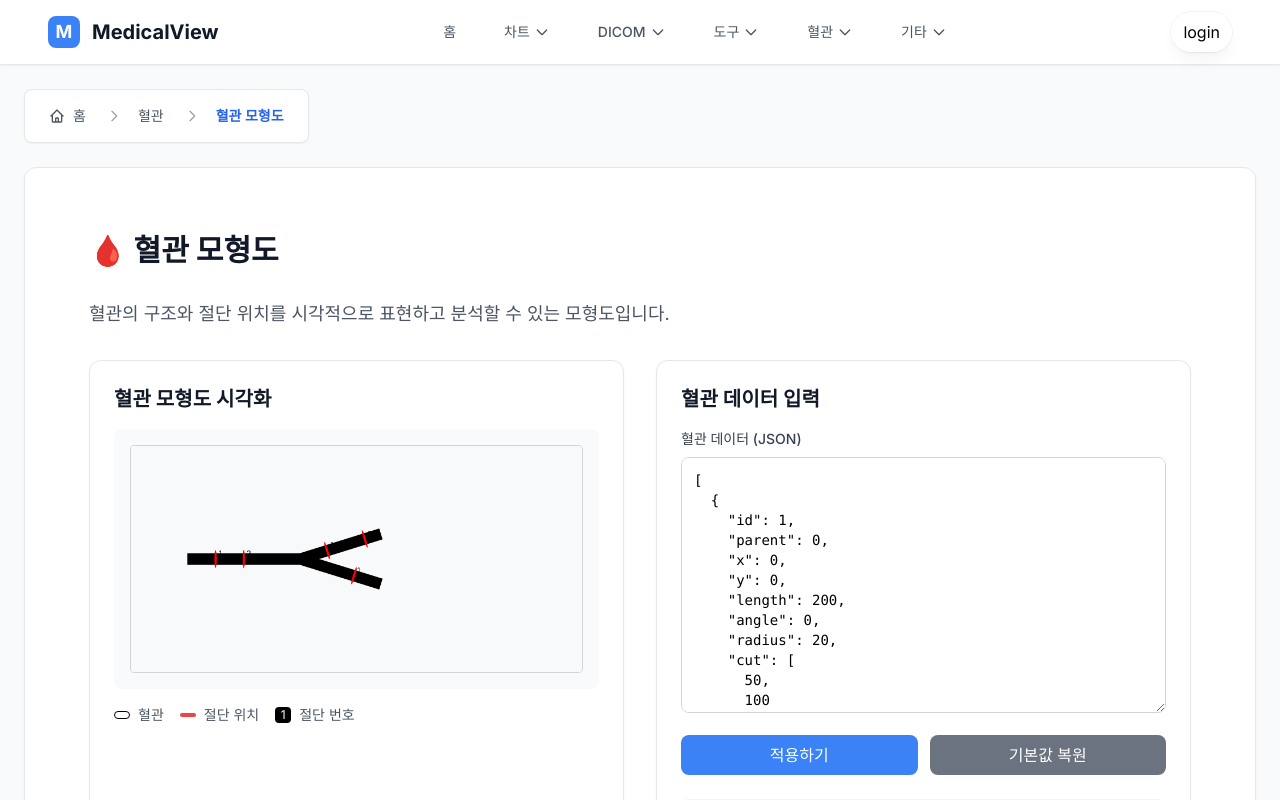
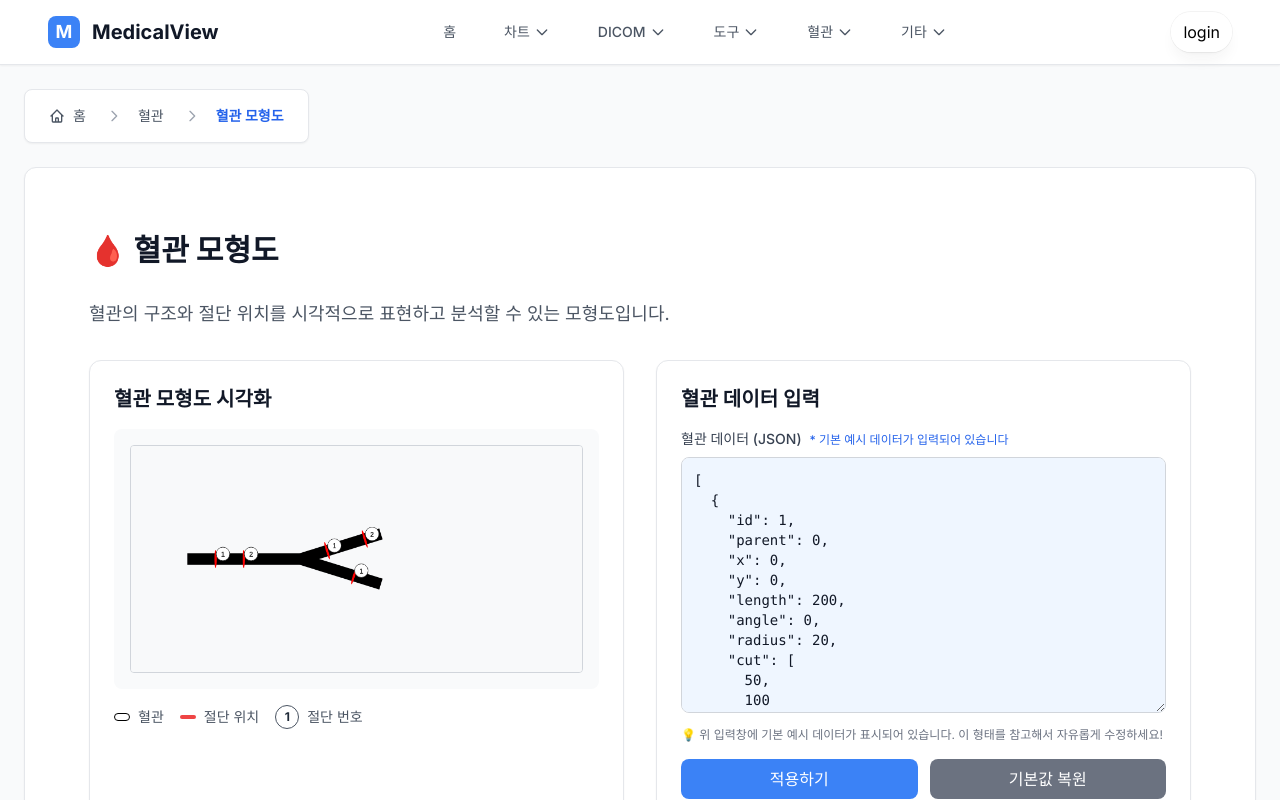
Before and after one commit to cheesu/next14template, a Next.js app: page /vessel/tree in a window 1280 px wide. Shown: the top 800 px of the page. Built offline with nearby package versions, Linux system fonts and the light colour scheme.

Commit message:
코드 수정, 정상 실행 버전으로 수정 및 디자인 변경

```diff
--- a/src/app/vessel/tree/page.tsx
+++ b/src/app/vessel/tree/page.tsx
@@ -60,10 +60,26 @@ const VesselTreePage: React.FC = () => {
         ctx.fill();
         ctx.restore();
 
-        // 절단 번호
-        ctx.fillStyle = "black";
-        ctx.font = "14px Arial";
-        ctx.fillText((idx + 1).toString(), cutX + 5, cutY - 5);
+        // 절단 번호 (배경이 있는 텍스트로 가독성 향상)
+        const text = (idx + 1).toString();
+        const textX = cutX + 5;
+        const textY = cutY - 5;
+
+        // 흰색 배경 원형
+        ctx.fillStyle = "white";
+        ctx.beginPath();
+        ctx.arc(textX + 8, textY - 4, 12, 0, Math.PI * 2);
+        ctx.fill();
+        ctx.strokeStyle = "#333";
+        ctx.lineWidth = 1;
+        ctx.stroke();
+
+        // 검은색 텍스트
+        ctx.fillStyle = "#333";
+        ctx.font = "bold 12px Arial";
+        ctx.textAlign = "center";
+        ctx.fillText(text, textX + 8, textY + 1);
+        ctx.textAlign = "start"; // 기본값으로 복구
       });
     }
 
@@ -169,7 +185,7 @@ const VesselTreePage: React.FC = () => {
                   <span>절단 위치</span>
                 </div>
                 <div className="flex items-center space-x-2">
-                  <div className="w-4 h-4 bg-black text-white text-xs flex items-center justify-center rounded">1</div>
+                  <div className="w-6 h-6 bg-white border border-gray-600 text-gray-800 text-xs flex items-center justify-center rounded-full font-bold">1</div>
                   <span>절단 번호</span>
                 </div>
               </div>
@@ -184,13 +200,17 @@ const VesselTreePage: React.FC = () => {
             <div className="mb-4">
               <label className="block text-sm font-medium text-gray-700 mb-2">
                 혈관 데이터 (JSON)
+                <span className="text-blue-600 text-xs ml-2">* 기본 예시 데이터가 입력되어 있습니다</span>
               </label>
               <textarea
                 value={jsonInput}
                 onChange={(e) => setJsonInput(e.target.value)}
-                className="w-full h-64 p-3 border border-gray-300 rounded-lg font-mono text-sm focus:ring-2 focus:ring-blue-500 focus:border-blue-500"
+                className="w-full h-64 p-3 border border-gray-300 rounded-lg font-mono text-sm focus:ring-2 focus:ring-blue-500 focus:border-blue-500 bg-blue-50 text-gray-900"
                 placeholder="혈관 데이터를 JSON 형태로 입력하세요..."
               />
+              <p className="text-xs text-gray-500 mt-2">
+                💡 위 입력창에 기본 예시 데이터가 표시되어 있습니다. 이 형태를 참고해서 자유롭게 수정하세요!
+              </p>
             </div>
 
             {/* 에러 표시 */}
```
